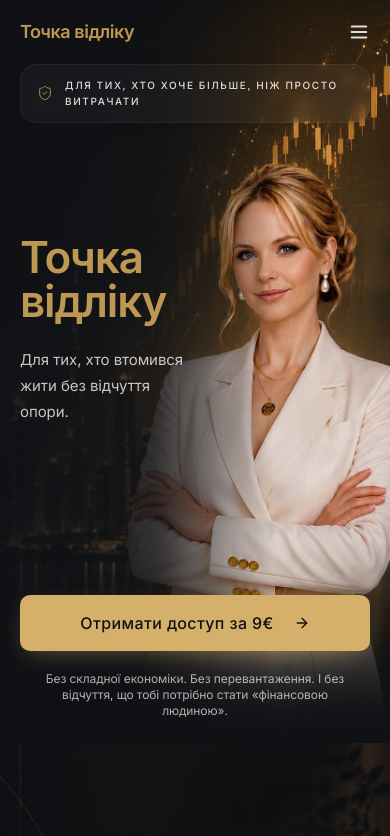
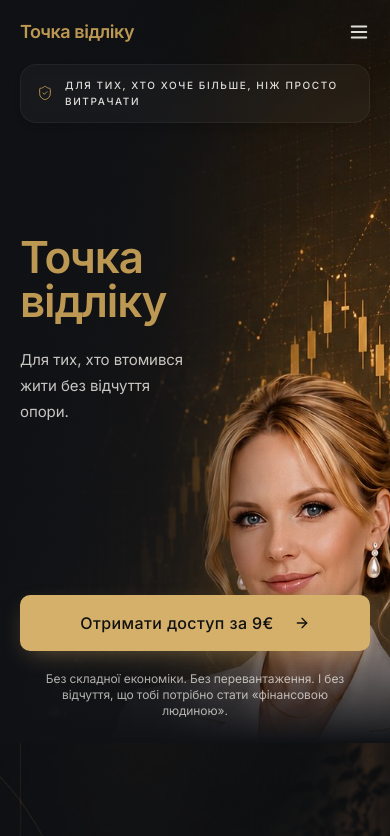
Before and after one commit to olhahrytsaibiz-bit/mini-site, a React (Vite) app: page / in a window 390 px wide. Shown: the top 836 px of the page. Built offline with nearby package versions, Linux system fonts and the light colour scheme; the HTML template or start-up script is replaced by a standard one.

Commit message:
Hero mobile: scale bg to 180% height + anchor top → face drops to lower half of viewport

```diff
--- a/src/components/sections/HeroSection.tsx
+++ b/src/components/sections/HeroSection.tsx
@@ -13,7 +13,7 @@ export const HeroSection = () => {
     >
       {/* Background — mobile vertical; desktop landscape */}
       <div
-        className="absolute inset-0 bg-cover bg-[position:62%_72%] bg-no-repeat lg:hidden"
+        className="absolute inset-0 bg-[length:auto_180%] bg-[position:62%_top] bg-no-repeat lg:hidden"
         style={{ backgroundImage: `url(${heroBg})` }}
       />
       <div
```
